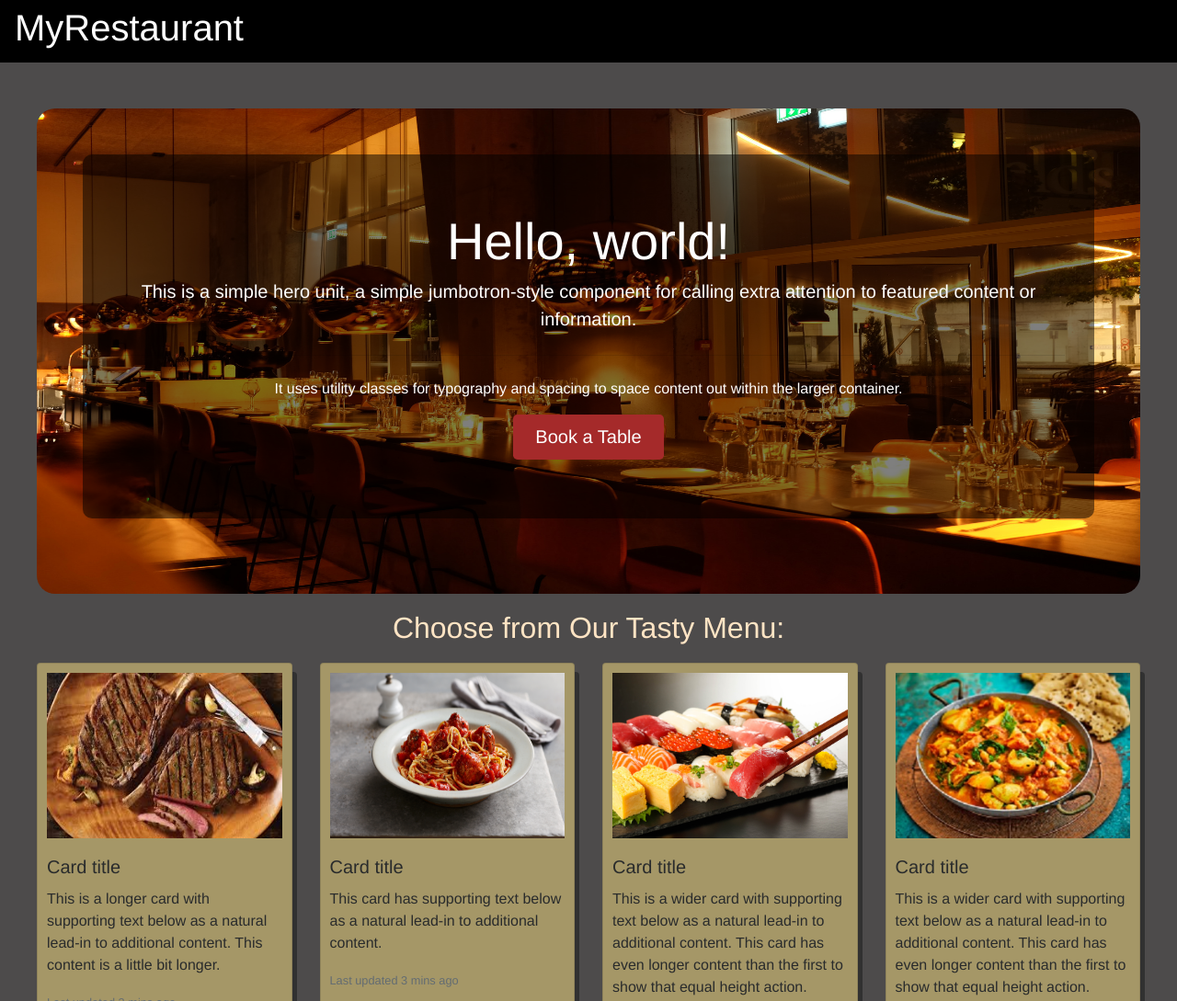
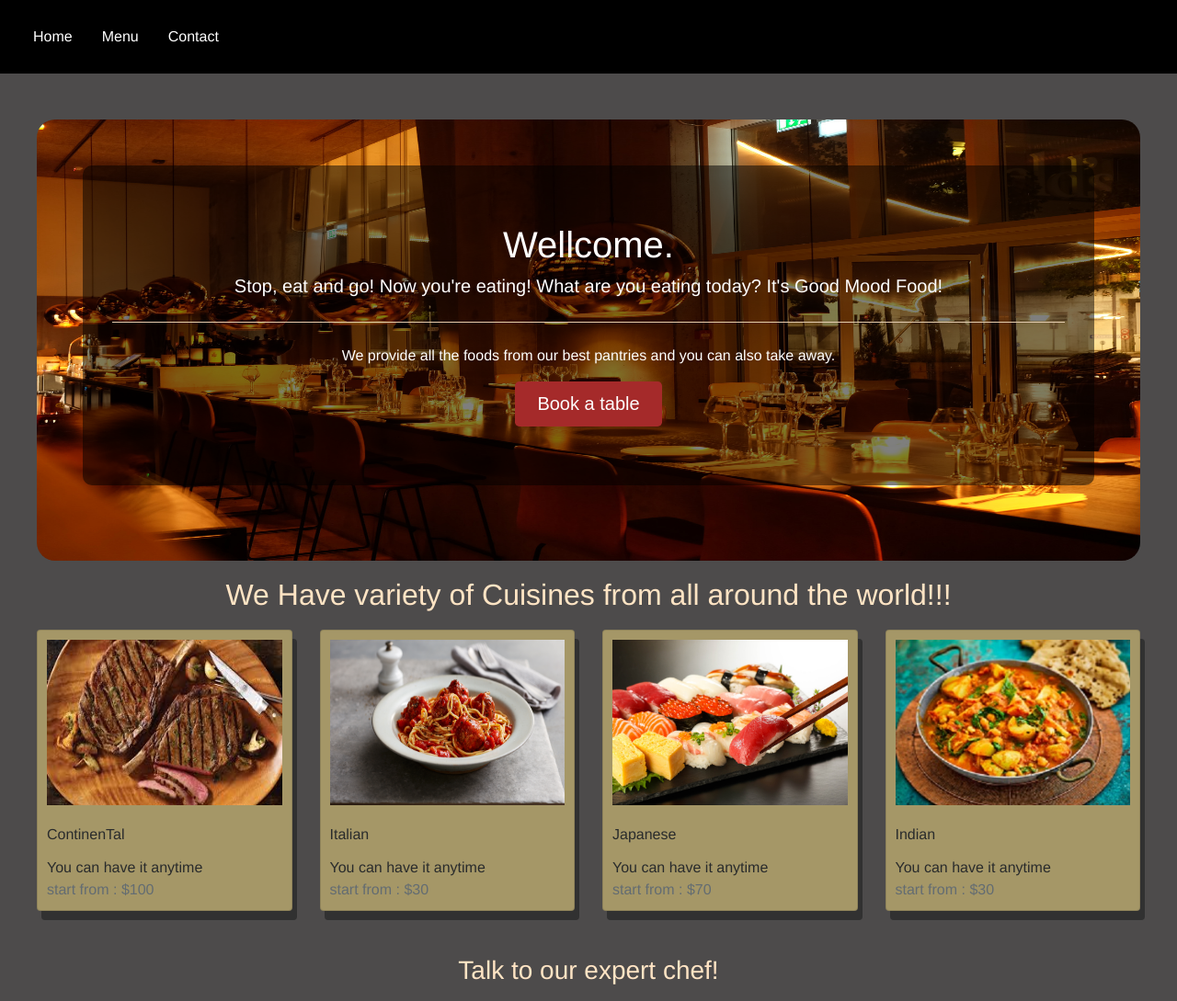
Before and after one commit to LamiaSristy/Restaurant-Homepage-JS, a website built with webpack: page dist/index.html in a window 1280 px wide. Shown: the top 1089 px of the page at 92% size. Built offline with nearby package versions, Linux system fonts and the light colour scheme.

Commit message:
Added functionalities for tab

```diff
--- a/src/banner.js
+++ b/src/banner.js
@@ -1,8 +1,4 @@
-
-const container = document.getElementsById('content');
-
 const banner = () => {
-    container.innerHTML = '';
 
     const bannerel = document.createElement('div');
     const jumbotronel = document.createElement('div');
@@ -11,16 +7,17 @@
     const jumbotronpel2 = document.createElement('p');
     const hrel = document.createElement('hr');
     const bookbutton = document.createElement('button');
-    bannerel.classList.add('banner');
+    bannerel.classList.add('banner', 'banner-show', 'active');
     jumbotronel.classList.add('jumbotron', 'center');
     jumbotrontitleel.classList.add('jumbotrontitleel');
     jumbotronpel1.classList.add('lead');
     hrel.classList.add('my-4');
     bookbutton.classList.add('btn', 'btn-primary', 'btn-lg');
 
-    jumbotrontitleel.textContent('Wellcome.')
-    jumbotronpel1.textContent(`Stop, eat and go! Now you're eating! What are you eating today? It's Good Mood Food!`);
-    jumbotronpel2.textContent('We provide all the foods from our best pantries and you can also take away.')
+    jumbotrontitleel.textContent = 'Wellcome.';
+    jumbotronpel1.textContent =`Stop, eat and go! Now you're eating! What are you eating today? It's Good Mood Food!`;
+    jumbotronpel2.textContent = 'We provide all the foods from our best pantries and you can also take away.';
+    bookbutton.textContent = 'Book a table';
 
     bannerel.appendChild(jumbotronel);
     jumbotronel.appendChild(jumbotrontitleel);
@@ -29,7 +26,7 @@
     jumbotronel.appendChild(jumbotronpel2);
     jumbotronel.appendChild(bookbutton);
 
-    container.appendChild(bannerel);
+    return bannerel;
   };
 
   export default banner;
--- /dev/null
+++ b/src/chef.js
@@ -0,0 +1,28 @@
+const chef = () => {
+
+    const chefel = document.createElement('div');
+    const cheftitleel = document.createElement('h3');
+    const chefintro = document.createElement('div');
+    const chefbio = document.createElement('p');
+    const img = document.createElement("IMG");
+
+    chefel.classList.add('chef');
+    chefintro.classList.add('chef-intro');
+    chefbio.classList.add('chef-bio');
+    img.classList.add('chef-img');
+
+    cheftitleel.textContent = 'Talk to our expert chef!';
+    chefbio.textContent = 'Meet Our expert chef Miss Sarah Jane, who is an American chef, restaurateur, cookbook writer, filmmaker and humanitarian. She is one of the judges of Star World series MasterChef America. She is based in New York City.'
+    img.setAttribute('src', './img/chef.jpg');
+
+
+    chefel.appendChild(cheftitleel);
+    chefel.appendChild(chefintro);
+    chefintro.appendChild(chefbio);
+    chefintro.appendChild(img);
+
+
+    return chefel;
+  };
+
+  export default chef;
--- /dev/null
+++ b/src/contact.js
@@ -0,0 +1,38 @@
+const contact = () => {
+
+    const bannerel = document.createElement('div');
+    const jumbotronel = document.createElement('div');
+    const jumbotrontitleel = document.createElement('h1');
+    const jumbotronpel1 = document.createElement('p');
+    const jumbotronpel2 = document.createElement('p');
+    const jumbotronpel3 = document.createElement('p');
+    const jumbotronpel4 = document.createElement('p');
+    const jumbotronpel5 = document.createElement('p');
+    const bookbutton = document.createElement('button');
+    bannerel.classList.add('banner');
+    jumbotronel.classList.add('jumbotron', 'center');
+    jumbotrontitleel.classList.add('jumbotrontitleel');
+    jumbotronpel1.classList.add('lead');
+    bookbutton.classList.add('btn', 'btn-primary', 'btn-lg');
+
+    jumbotrontitleel.textContent = 'About US';
+    jumbotronpel1.textContent =`We are obliged to provide you with the freash and tasy foods.`;
+    jumbotronpel2.textContent = 'Address';
+    jumbotronpel3.textContent = '3029AD, Galvanistraat';
+    jumbotronpel4.textContent = 'RotterDam, South Holland';
+    jumbotronpel5.textContent = 'Phone : +00000000';
+    bookbutton.textContent = 'Give us a call';
+
+    bannerel.appendChild(jumbotronel);
+    jumbotronel.appendChild(jumbotrontitleel);
+    jumbotronel.appendChild(jumbotronpel1);
+    jumbotronel.appendChild(jumbotronpel2);
+    jumbotronel.appendChild(jumbotronpel3);
+    jumbotronel.appendChild(jumbotronpel4);
+    jumbotronel.appendChild(jumbotronpel5);
+    jumbotronel.appendChild(bookbutton);
+
+    return bannerel;
+  };
+
+  export default contact;
--- /dev/null
+++ b/src/cuisine.js
@@ -0,0 +1,50 @@
+
+const cuisine = (array) => {
+  const menuel = document.createElement('div');
+  menuel.classList.add('menu');
+  const cardeck = document.createElement('div');
+  cardeck.classList.add('card-deck');
+  const menutitleel = document.createElement('h2');
+
+  for (let i = 0; i < array.length; i += 1) {
+    const menuC = array[i];
+
+    //card
+    const cardel = document.createElement('div');
+    const img = document.createElement("IMG");
+    const cardbodyel = document.createElement('div');
+    const titleel = document.createElement('div');
+    const descriptionel = document.createElement('div');
+    const priceel = document.createElement('div');
+
+
+   //adding class
+   cardel.classList.add('card');
+   img.classList.add('card-img-top');
+   cardbodyel.classList.add('card-body');
+   titleel.classList.add('card-title');
+   descriptionel.classList.add('card-text');
+   priceel.classList.add('card-text', 'text-muted');
+
+   // Data insertion
+   menutitleel.textContent = 'We Have variety of Cuisines from all around the world!!!';
+   img.setAttribute('src', menuC.icon );
+   titleel.textContent = menuC.title;
+   descriptionel.textContent = menuC.description;
+   priceel.textContent = `start from : $${menuC.price}`;
+
+    //Organogram
+    menuel.appendChild(menutitleel);
+    menuel.appendChild(cardeck);
+    cardeck.appendChild(cardel);
+    cardel.appendChild(img);
+    cardel.appendChild(cardbodyel);
+    cardbodyel.appendChild(titleel);
+    cardbodyel.appendChild(descriptionel);
+    cardbodyel.appendChild(priceel);
+  }
+
+  return menuel;
+};
+
+export default cuisine;
--- /dev/null
+++ b/src/cuisinelist.js
@@ -0,0 +1,29 @@
+const myCuisine = () => {
+    const myCuisine = [];
+
+    function Cuisine(icon, title, description, price) {
+      this.icon = icon;
+      this.title = title;
+      this.description = description;
+      this.price = price;
+    }
+
+
+    const addCuisine = (c) => {
+        myCuisine.push(c);
+    };
+
+    const cuisine1 = new Cuisine('./img/steak.jpg', 'ContinenTal', 'You can have it anytime', 100);
+    const cuisine2 = new Cuisine('./img/Italian.jpg', 'Italian', 'You can have it anytime', 30);
+    const cuisine3 = new Cuisine('./img/japanese.jpg', 'Japanese', 'You can have it anytime', 70);
+    const cuisine4 = new Cuisine('./img/curry.jpg', 'Indian', 'You can have it anytime', 30);
+
+    addCuisine(cuisine1);
+    addCuisine(cuisine2);
+    addCuisine(cuisine3);
+    addCuisine(cuisine4);
+
+    return myCuisine;
+};
+
+export default myCuisine;
--- a/src/index.js
+++ b/src/index.js
@@ -1,25 +1,47 @@
 import _ from 'lodash';
 import './style.css';
 import Icon from './icon.jpg';
+import navbar from './navbar';
+import banner from './banner';
+import cuisinelist from './cuisinelist';
+import cuisine from './cuisine';
+import chef from './chef';
+import menu from './menu';
+import contact from './contact';
 
-import banner from './banner';
+const bannerEl = banner();
+const menuEl = menu();
+const contactEl = contact();
 
-banner();
+document.body.prepend(navbar());
+const homeBtn = document.getElementById('home');
+const menuBtn = document.getElementById('menu');
+const contactBtn = document.getElementById('contact');
 
-// function component() {
-//   const element = document.createElement('div');
+homeBtn.onclick = () => {
+  bannerEl.classList.add('banner-show');
+  menuEl.classList.remove('banner-show');
+  contactEl.classList.remove('banner-show');
+};
 
-//   // Lodash, now imported by this script
-//   // element.innerHTML = _.join(['Hello', 'webpack'], ' ');
+menuBtn.onclick = () => {
+  bannerEl.classList.remove('banner-show');
+  menuEl.classList.add('banner-show');
+  contactEl.classList.remove('banner-show');
+};
 
-//   // Add the image to our existing div.
-//   // const myIcon = new Image();
-//   // myIcon.src = Icon;
+contactBtn.onclick = () => {
+  bannerEl.classList.remove('banner-show');
+  menuEl.classList.remove('banner-show');
+  contactEl.classList.add('banner-show');
+};
 
-//   // element.appendChild(myIcon);
+const parent = document.createElement('div');
+parent.appendChild(bannerEl);
+parent.appendChild(menuEl);
+parent.appendChild(contactEl);
 
-//   element.innerHTML = banner();
-
-//   return element;
-//   }
-//   document.body.appendChild(component());
+const varcuisine = cuisinelist();
+document.getElementById('content').appendChild(parent);
+document.getElementById('content').appendChild(cuisine(varcuisine));
+document.getElementById('content').appendChild(chef());
--- /dev/null
+++ b/src/menu.js
@@ -0,0 +1,41 @@
+const menu = () => {
+
+    const bannerel = document.createElement('div');
+    const jumbotronel = document.createElement('div');
+    const jumbotrontitleel = document.createElement('h1');
+    const jumbotronpel1 = document.createElement('p');
+    const jumbotronpel2 = document.createElement('p');
+    const jumbotronpel3 = document.createElement('p');
+    const jumbotronpel4 = document.createElement('p');
+    const jumbotronpel5 = document.createElement('p');
+    const jumbotronpel6 = document.createElement('p');
+    const jumbotronpel7 = document.createElement('p');
+    bannerel.classList.add('banner');
+    jumbotronel.classList.add('jumbotron', 'center');
+    jumbotrontitleel.classList.add('jumbotrontitleel');
+    jumbotronpel1.classList.add('lead');
+
+    jumbotrontitleel.textContent = 'Choose from Our Menu:';
+    jumbotronpel1.textContent =`Continental`;
+    jumbotronpel2.textContent = 'Japanese';
+    jumbotronpel3.textContent = 'Indian';
+    jumbotronpel4.textContent = 'Chainese';
+    jumbotronpel5.textContent = 'Italian';
+    jumbotronpel6.textContent = 'Dutch';
+    jumbotronpel7.textContent = 'Mexican';
+
+    bannerel.appendChild(jumbotronel);
+    jumbotronel.appendChild(jumbotrontitleel);
+    jumbotronel.appendChild(jumbotronpel1);
+    jumbotronel.appendChild(jumbotronpel2);
+    jumbotronel.appendChild(jumbotronpel3);
+    jumbotronel.appendChild(jumbotronpel4);
+    jumbotronel.appendChild(jumbotronpel5);
+    jumbotronel.appendChild(jumbotronpel6);
+    jumbotronel.appendChild(jumbotronpel7);
+    // jumbotronel.appendChild(bookbutton);
+
+    return bannerel;
+  };
+
+  export default menu;
--- /dev/null
+++ b/src/navbar.js
@@ -0,0 +1,38 @@
+const navbar = () => {
+  const header = document.createElement('div');
+  const navul = document.createElement('ul');
+  const navli1 = document.createElement('li');
+  const navli2 = document.createElement('li');
+  const navli3 = document.createElement('li');
+  const nava1 = document.createElement('a');
+  const nava2 = document.createElement('a');
+  const nava3 = document.createElement('a');
+
+  navul.classList.add('nav', 'navbar-light');
+  navli1.classList.add('nav-item');
+  navli2.classList.add('nav-item');
+  navli3.classList.add('nav-item');
+  nava1.classList.add('nav-link');
+  nava2.classList.add('nav-link');
+  nava3.classList.add('nav-link');
+
+  nava1.id = 'home';
+  nava2.id = 'menu';
+  nava3.id = 'contact';
+
+  nava1.textContent = 'Home';
+  nava2.textContent = 'Menu';
+  nava3.textContent = 'Contact';
+
+  header.appendChild(navul);
+  navul.appendChild(navli1);
+  navul.appendChild(navli2);
+  navul.appendChild(navli3);
+  navli1.appendChild(nava1);
+  navli2.appendChild(nava2);
+  navli3.appendChild(nava3);
+
+  return header;
+};
+
+export default navbar;
--- a/src/style.css
+++ b/src/style.css
@@ -19,9 +19,20 @@
   color: bisque;
 }
 
+hr {
+  background-color:bisque !important;
+  /* height: 1px; */
+}
+
 .navbar-light {
   background: black !important;
-  color:#fff;
+  padding: 20px;
+  color: #fff;
+}
+
+a:hover {
+  background-color: #fff;
+  color: brown !important;
 }
 
 #content {
@@ -29,13 +40,17 @@
 }
 
 .banner {
-  /* height: 400px; */
   background: url('./icon.jpg');
   background-size: 100% 100%;
   height: 100%;
   padding: 50px 50px;
   margin: 20px;
   border-radius: 20px;
+  display: none;
+}
+
+.banner-show {
+  display: block;
 }
 
 .jumbotron {
--- a/webpack.config.js
+++ b/webpack.config.js
@@ -1,3 +1,5 @@
+// mode: "development"
+
 const path = require('path');
 
 module.exports = {
```
Also changed, not shown: dist/index.html, dist/main.js.
